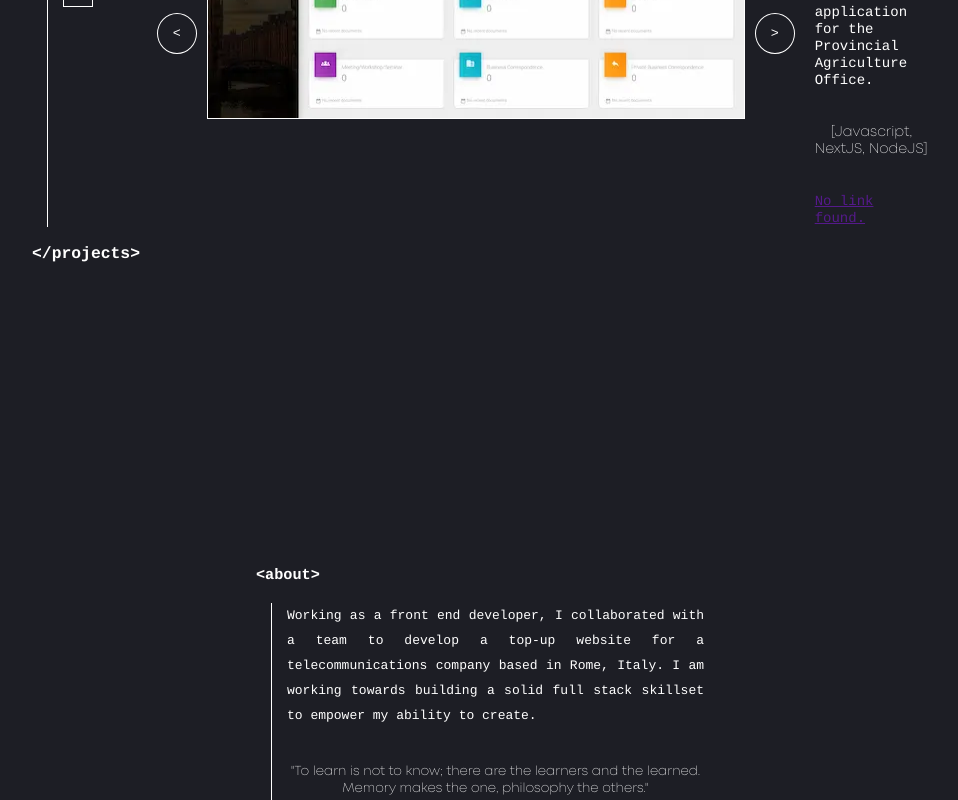
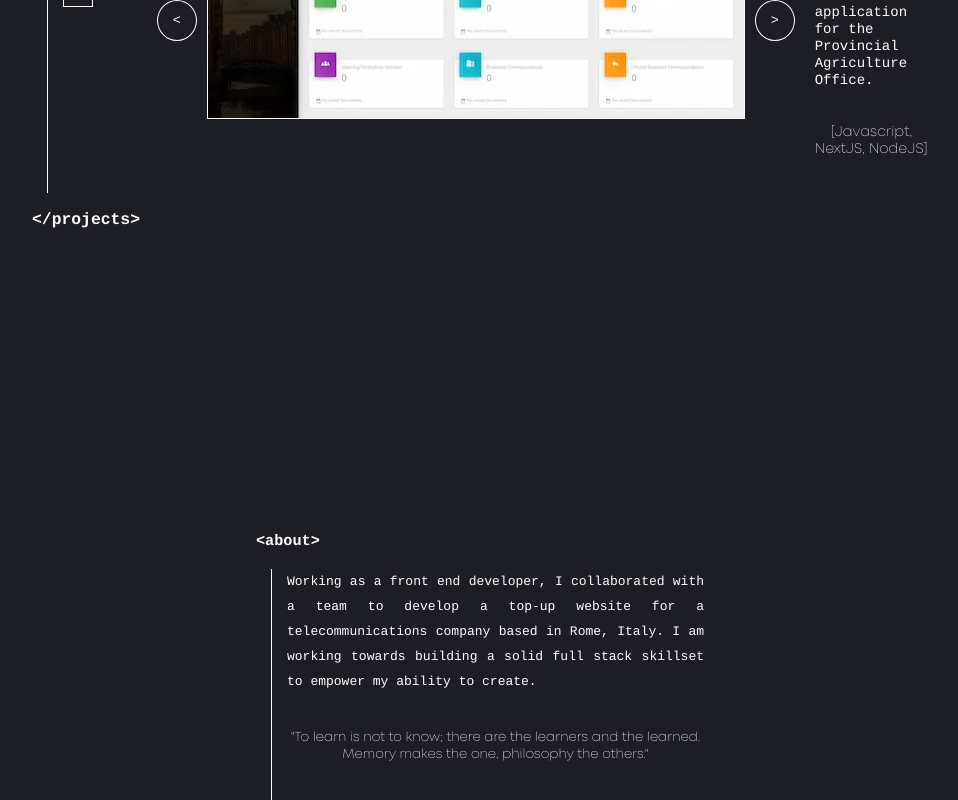
Before and after one commit to hoycid/my-portfolio, a React (Create React App) app: page / in a window 1280 px wide. Shown: the part 909-1709 px from the top of the page, without its empty margins (160-1118 px from the left). Built offline with nearby package versions, Linux system fonts and the light colour scheme; the HTML template or start-up script is replaced by a standard one.

Commit message:
hid portfolio link default text if non provided

```diff
--- a/src/App.js
+++ b/src/App.js
@@ -142,7 +142,7 @@ function App() {
                       target="_blank"
                       rel="noopener noreferrer"
                     >
-                      {projects[currentProjectIndex].link || "No link found."}
+                      {projects[currentProjectIndex].link || ""}
                     </a>
                   </div>
                 </div>
```
